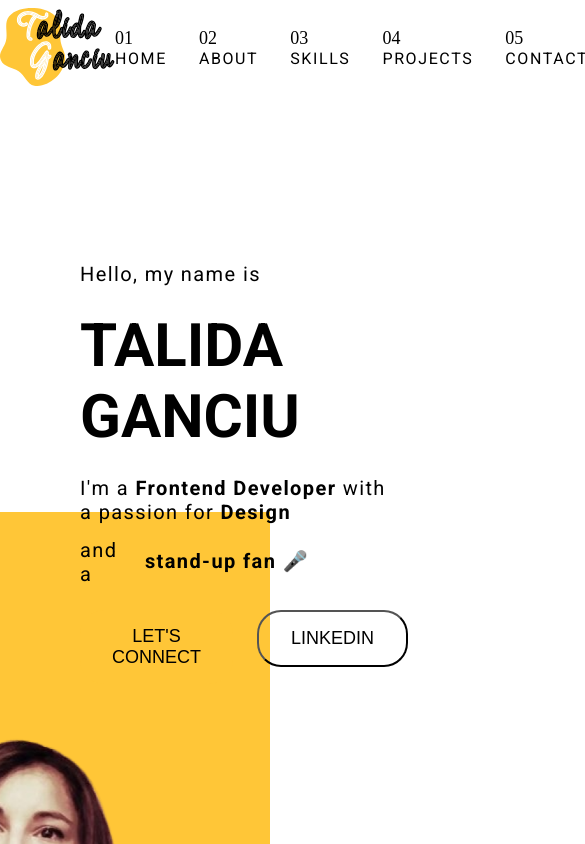
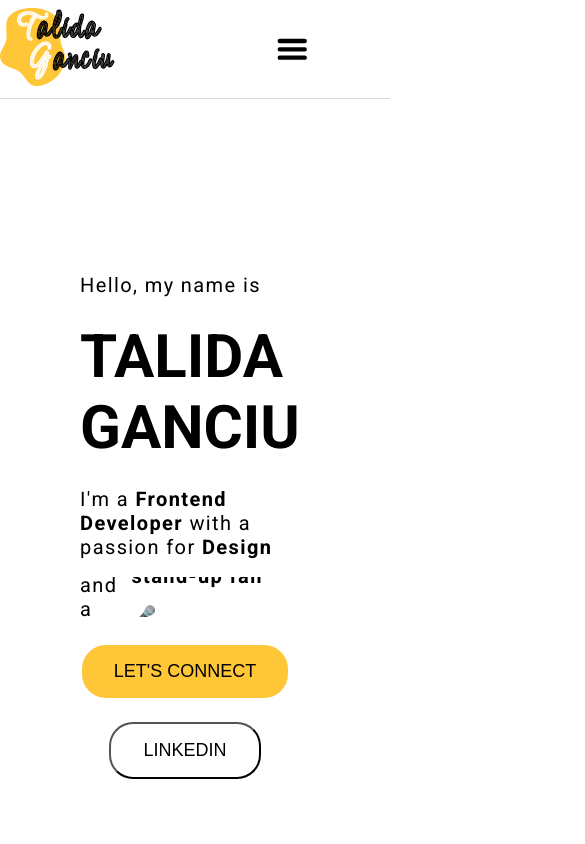
Before and after one commit to talidag/portofolio, a React (Vite) app in the folder vite-project/: page / in a window 390 px wide. Shown: the top 844 px of the page, 585 px wide, since content can reach past the window. Built offline with nearby package versions, Linux system fonts and the light colour scheme; a web font is replaced by a local one.

Commit message:
feat: responsiveness for navbar mobile

```diff
--- a/vite-project/src/components/atoms/NavEl.tsx
+++ b/vite-project/src/components/atoms/NavEl.tsx
@@ -1,13 +1,26 @@
 interface NavElProps {
   link: string;
   index: number;
+  setClickedItem: React.Dispatch<React.SetStateAction<string | null>>;
+  setClickMenuMobile: React.Dispatch<React.SetStateAction<boolean>>;
 }
 
-const NavEl = ({ link, index }: NavElProps) => {
+const NavEl = ({
+  link,
+  index,
+  setClickedItem,
+  setClickMenuMobile,
+}: NavElProps) => {
   return (
     <div className="nav-el">
       <li>
-        <a href={`#${link.toLocaleLowerCase()}`}>
+        <a
+          href={`${link === "Home" ? "#" : `#${link.toLocaleLowerCase()}`}`}
+          onClick={(e) => {
+            setClickedItem(e.currentTarget.innerHTML);
+            setClickMenuMobile(false);
+          }}
+        >
           <span className="nav-el__number">{`0${index + 1}`}</span>
           <span className="nav-el__link">{link}</span>
         </a>
--- a/vite-project/src/components/molecules/Navbar.tsx
+++ b/vite-project/src/components/molecules/Navbar.tsx
@@ -1,12 +1,45 @@
+import { useState } from "react";
 import NavEl from "../atoms/NavEl";
+import burger from "../../assets/icons/Burger Menu.svg";
+import close from "../../assets/icons/Vector.svg";
 
 const Navbar = () => {
+  const [clickMenuMobile, setClickMenuMobile] = useState(false);
+  const [clickedItem, setClickedItem] = useState<null | string>(null);
+
   const links = ["Home", "About", "Skills", "Projects", "Contact"];
+
+  const handleBurgerClick = () => {
+    setClickMenuMobile(true);
+  };
+
+  const handleCloseClick = () => {
+    setClickMenuMobile(false);
+  };
+
   return (
     <nav>
-      <ul>
+      <img
+        src={burger}
+        alt="burger menu"
+        className={`burger__menu ${clickMenuMobile ? "hide" : ""}`}
+        onClick={handleBurgerClick}
+      />
+      <img
+        src={close}
+        alt="x close menu icon"
+        className={`close__menu ${clickMenuMobile ? "active" : ""}`}
+        onClick={handleCloseClick}
+      />
+      <ul className={`nav__links ${clickMenuMobile ? "active" : ""}`}>
         {links.map((link, index) => (
-          <NavEl key={index} link={link} index={index} />
+          <NavEl
+            key={index}
+            link={link}
+            index={index}
+            setClickedItem={setClickedItem}
+            setClickMenuMobile={setClickMenuMobile}
+          />
         ))}
       </ul>
     </nav>
--- a/vite-project/src/components/organisms/AboutMe/AboutMe.scss
+++ b/vite-project/src/components/organisms/AboutMe/AboutMe.scss
@@ -4,7 +4,7 @@
   display: flex;
   flex-direction: column;
   gap: 4.8rem;
-  padding: 17.6rem 28rem 8.8rem 28rem;
+  padding: 17.6rem 28rem 0 28rem;
 
   &__text {
     display: flex;
--- a/vite-project/src/components/organisms/Header/Header.scss
+++ b/vite-project/src/components/organisms/Header/Header.scss
@@ -4,8 +4,14 @@ header {
   display: flex;
   align-items: center;
   justify-content: space-between;
-  margin-top: 0.8rem;
+  padding-top: 0.8rem;
   padding-right: 8rem;
+  position: sticky;
+  top: 0;
+  background-color: white;
+  border-bottom: 1px solid rgb(214, 214, 214);
+  padding-bottom: 1rem;
+  z-index: 99;
 }
 
 nav {
@@ -14,6 +20,14 @@ nav {
     gap: 3.2rem;
     list-style: none;
   }
+}
+
+.burger__menu {
+  display: none;
+}
+
+.close__menu {
+  display: none;
 }
 
 .nav-el {
@@ -58,3 +72,45 @@ nav {
     }
   }
 }
+
+@media (max-width: $tablet) {
+  nav ul {
+    display: none;
+  }
+
+  .burger {
+    display: block;
+  }
+
+  .nav__links.active {
+    z-index: 100;
+    display: flex;
+    position: fixed;
+    flex-direction: column;
+    background-color: $white;
+    top: 9.8rem;
+    width: 100vw;
+    height: 40vh;
+    left: 0;
+    font-size: 2.4rem;
+    padding-top: 4rem;
+    align-items: center;
+    text-align: center;
+  }
+
+  .burger__menu,
+  .close__menu.active {
+    display: block;
+  }
+
+  .burger__menu,
+  .close__menu {
+    height: 3.5rem;
+    cursor: pointer;
+  }
+
+  .burger__menu.hide,
+  .close__menu {
+    display: none;
+  }
+}
--- a/vite-project/src/components/organisms/Hero/Hero.scss
+++ b/vite-project/src/components/organisms/Hero/Hero.scss
@@ -149,10 +149,57 @@ main {
 
 @media (max-width: $laptop) {
   .images {
-    transform: scale(0.7);
+    transform: scale(0.6);
     position: absolute;
-    bottom: -280rem;
-    right: 12rem;
     z-index: -1;
   }
 }
+
+@media (max-width: 948px) {
+  main {
+    margin-bottom: 20rem;
+  }
+  .images {
+    transform: scale(0.6);
+    position: absolute;
+    z-index: -1;
+    bottom: -160rem;
+    right: calc(100% - 600px);
+  }
+
+  .hero-vector {
+    display: none;
+  }
+}
+
+@media (max-width: 706px) {
+  main {
+    margin-bottom: 20rem;
+    padding-right: 10rem;
+  }
+  .main-left__buttons {
+    flex-direction: column;
+    align-items: center;
+  }
+  .images {
+    transform: scale(0.6);
+    position: absolute;
+    z-index: -1;
+    bottom: -230rem;
+    right: 40px;
+  }
+
+  .hero-vector {
+    display: none;
+  }
+}
+
+@media (max-width: 465px) {
+  .images {
+    transform: scale(0.6);
+    position: absolute;
+    z-index: -1;
+    bottom: -280rem;
+    right: -30px;
+  }
+}
--- a/vite-project/src/components/organisms/Hero/Hero.tsx
+++ b/vite-project/src/components/organisms/Hero/Hero.tsx
@@ -15,7 +15,7 @@ const Hero = () => {
   ];
 
   return (
-    <main>
+    <main id="home">
       <div className="images">
         <img src={heroVector} alt="splash of color" className="hero-vector" />
         <img src={heroImg} alt="Talida Ganciu photo" className="main-img" />
--- a/vite-project/src/components/organisms/Projects/Projects.scss
+++ b/vite-project/src/components/organisms/Projects/Projects.scss
@@ -1,7 +1,7 @@
 @import "../../../scss/variables";
 
 .projects {
-  padding: 10rem 8rem 20rem 8rem;
+  padding: 20rem 8rem;
 
   &__all {
     display: flex;
--- a/vite-project/src/components/organisms/Skills/Skills.scss
+++ b/vite-project/src/components/organisms/Skills/Skills.scss
@@ -8,7 +8,7 @@
   font-size: 1.8rem;
   line-height: 26px;
   letter-spacing: 0.6px;
-  padding: 8.8rem 36rem 10rem 36rem;
+  padding: 17.6rem 36rem 0 36rem;
   position: relative;
   text-align: center;
 
```
Also changed, not shown: vite-project/src/assets/icons/Burger Menu.svg (added), vite-project/src/assets/icons/Vector.svg (added).
